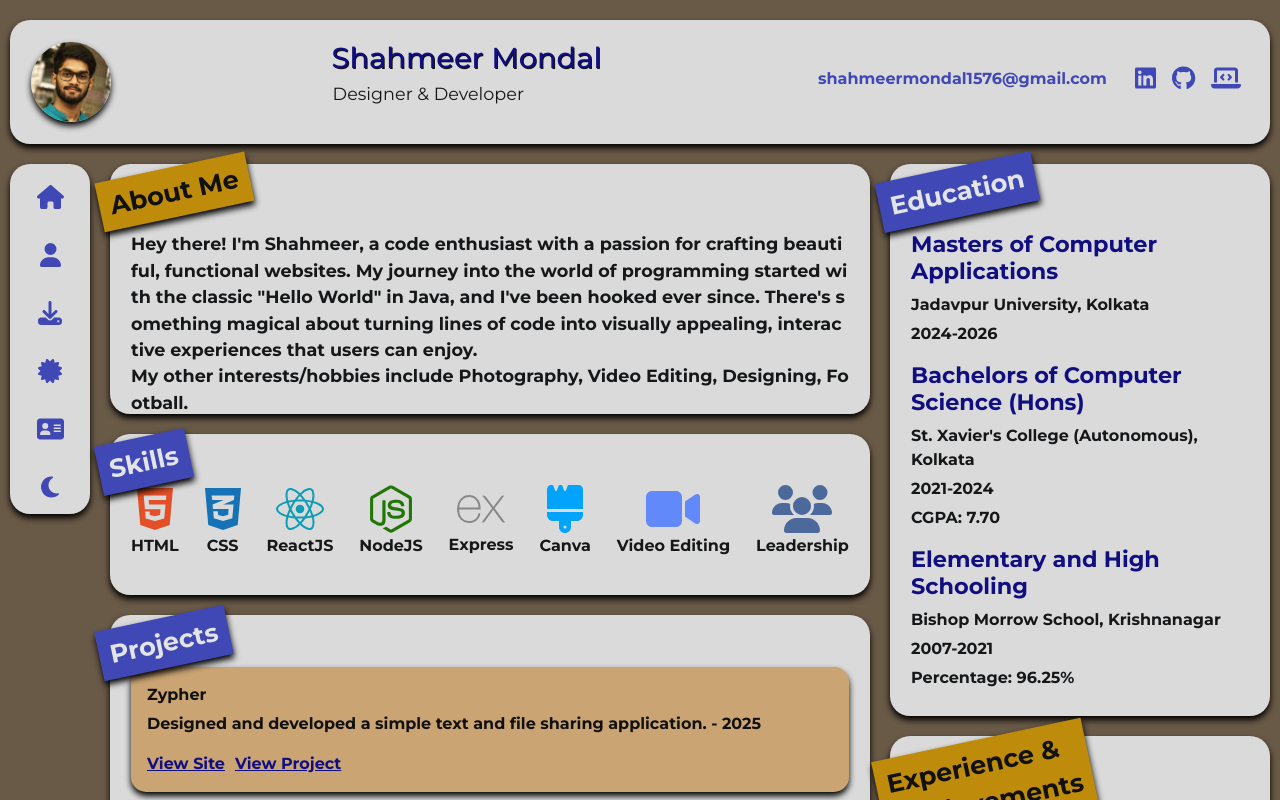
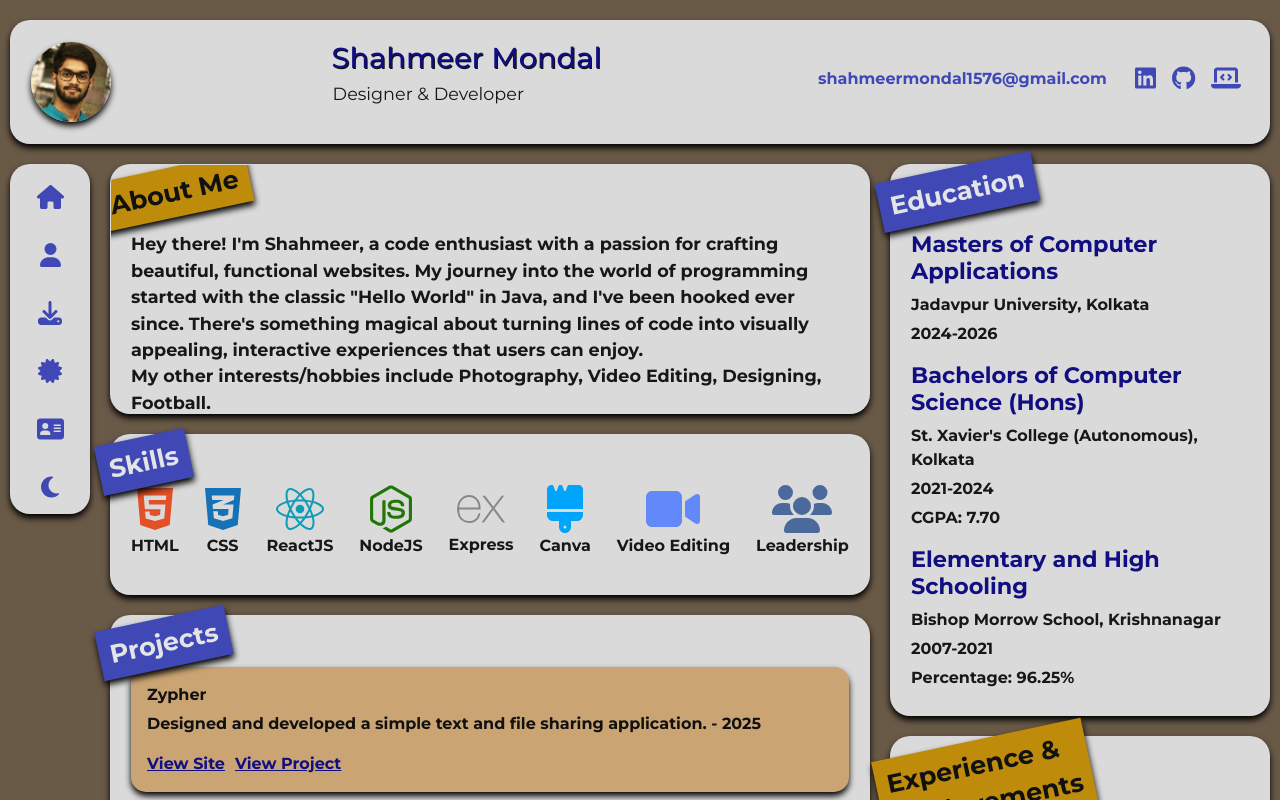
Before and after one commit to Shahmeer24/msam, a React (Vite) app: page / in a window 1280 px wide. Shown: the top 800 px of the page. Built offline with nearby package versions, Linux system fonts and the light colour scheme; a web font is replaced by a local one.

Commit message:
Update totalStyling.module.css

```diff
--- a/src/totalStyling.module.css
+++ b/src/totalStyling.module.css
@@ -245,17 +245,20 @@ button {
 }
 
 .aboutMe {
-
     height: 250px;
     font-size: 1.1rem;
+    overflow: hidden;
+    position: relative;
+}
+
+.aboutMeContent {
+    max-height: 100%;
+    overflow-y: auto;
 }
 
 .aboutMeContent p {
     margin-top: 1rem;
-    overflow-y: scroll;
-    word-break: break-all;
-  overflow-wrap: anywhere;
-
+    word-break: break-word;
 }
 
 .skillsGrid {
```
